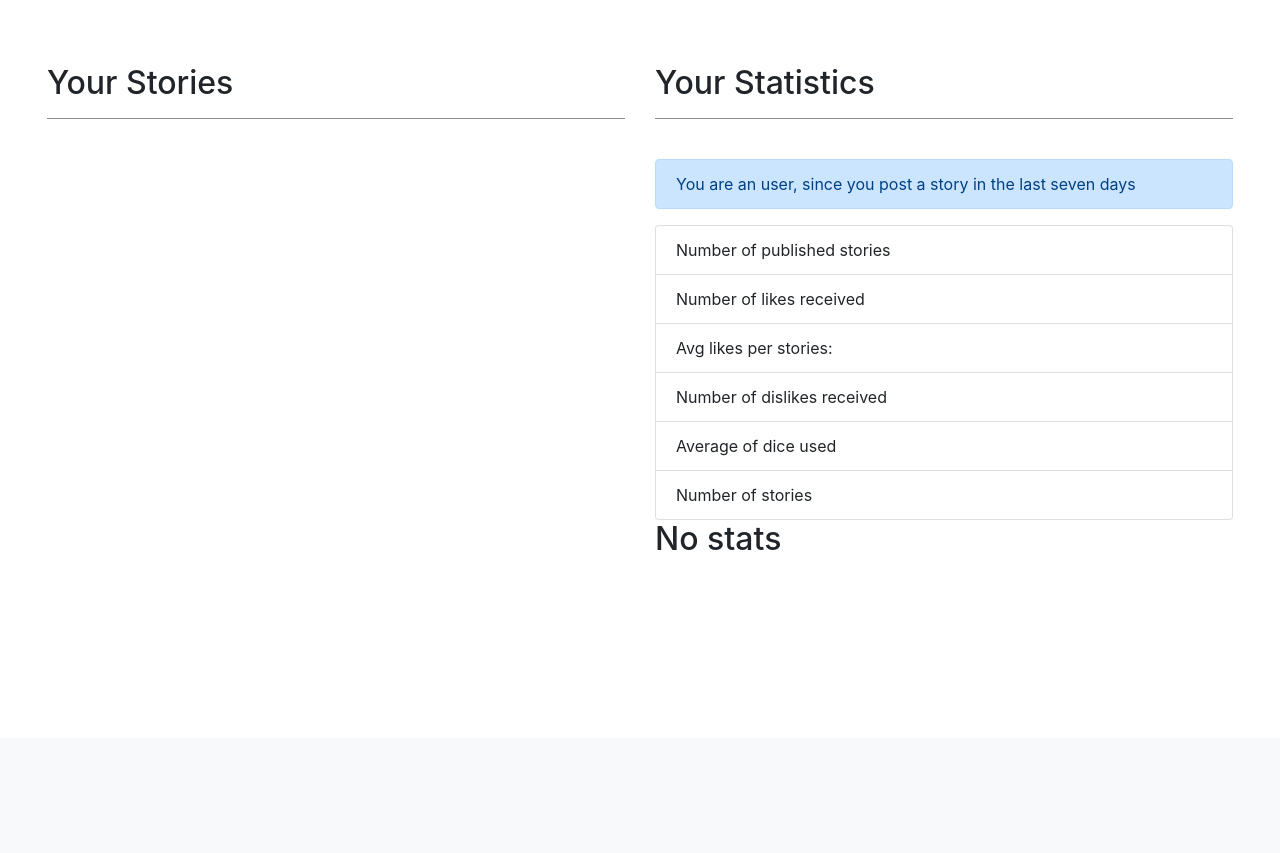
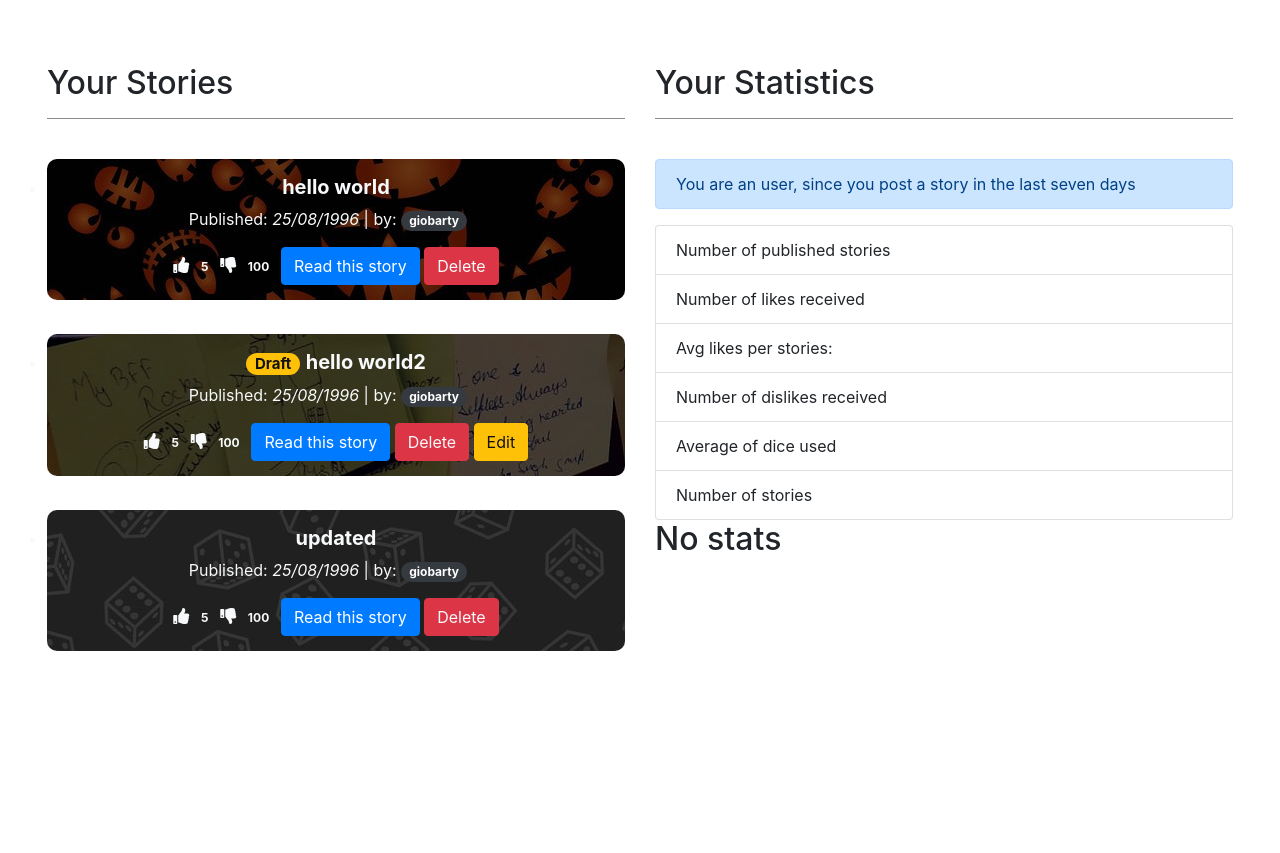
Before and after one commit to giobart/storytellers-fe, a Flask app: page / in a window 1280 px wide. Shown: the part 62-915 px from the top of the page. Before the commit the page ends 612 px from the top, so only its background shows below. Run offline with Flask 2, Linux system fonts and the light colour scheme; some libraries are stand-ins or nearby versions.

Commit message:
Added story js component and story opened js component mocked index, story and stories page fixed webserver

```diff
--- /dev/null
+++ b/requirements.txt
@@ -0,0 +1,3 @@
+flask
+flask-wtf
+pip-tools
--- /dev/null
+++ b/static/scripts/components/StoryComponent.js
@@ -0,0 +1,141 @@
+class StoryComponent {
+
+    //callback = consumer(story_id)
+    set onDeleteStoryCallback(callback) {
+        this.deleteStoryCallbackFunc = callback
+    }
+
+    set theme(theme) {
+        this.themeValue = theme;
+    }
+
+    get theme() {
+        return this.themeValue;
+    }
+
+    set text(text) {
+        this.textValue = text;
+    }
+
+    get text() {
+        return this.textValue;
+    }
+
+    set date(date) {
+        this.dateValue = date;
+    }
+
+    get date() {
+        return this.dateValue;
+    }
+
+    set author(author) {
+        this.authorValue = author;
+    }
+
+    get author() {
+        return this.authorValue;
+    }
+
+    set authorId(authorid) {
+        this.authorIdValue = authorid;
+    }
+
+    get authorId() {
+        return this.authorIdValue;
+    }
+
+    set likes(likes) {
+        this.likesNumber = likes;
+    }
+
+    get likes() {
+        return this.likesNumber;
+    }
+
+    set dislikes(dislikes) {
+        this.dislikesNumber = dislikes;
+    }
+
+    get likes() {
+        return this.likesNumber;
+    }
+
+    set id(id) {
+        this.idValue = id;
+    }
+
+    get id() {
+        return this.idValue;
+    }
+
+    set currentUser(currentUser) {
+        this.currentUserValue = currentUser;
+    }
+
+    get id() {
+        return this.currentUserValue;
+    }
+
+    render() {
+        this.container.append(this.markup());
+        $('#delete-button-story-' + this.idValue).click({param1: this.idValue}, this.deleteStoryCallbackFunc)
+    }
+
+    update() {
+        $('#story-id-' + this.idValue).replaceWith(this.markup());
+        $('#delete-button-story-' + this.idValue).click({param1: this.idValue}, this.deleteStoryCallbackFunc)
+    }
+
+    constructor(container, id) {
+        this.container = container;
+        this.idValue = id;
+    }
+
+    markup() {
+        return `
+
+<li class=" text-light mycard ${this.themeValue} " id="story-id-${this.idValue}">
+  <div class="container" >
+      <div class="row">
+          <div class="col-sm-12 center-block text-center">
+
+              <p>
+              <h5 class="story-text">
+                <!-- if draft theme put draft badge -->
+                ${this.themeValue == 'draft' ? '<span class="badge badge-warning badge-pill">Draft</span>' : ''}
+                <b>${this.textValue}</b>
+              </h5>
+              <span style="margin-right: 1rem;">
+                  Published: <i>${this.dateValue}</i>
+                  | by: <a href="/users/${this.authorIdValue} " class="btn badge badge-pill badge-dark"> ${this.authorValue} </a>
+              </span>
+              </p >
+
+              <i class="fas fa-thumbs-up"></i> <span
+                  class="badge badge-seconary badge-pill"> ${this.likesNumber}</span> <i
+                  class="fas fa-thumbs-down"></i> <span
+                  class="badge badge-seconary badge-pill"> ${this.dislikesNumber}</span>
+
+              <!--<a href="{{like_it_url}}{{story.id}}/1">Like it!</a>-->
+
+              <a class="btn btn-primary" href="/stories/${this.idValue}">Read this
+                  story</a>
+
+              <!-- DELETE BUTTON IF CURRENT USER IS THE CREATOR OF THE STORY-->
+              ${this.currentUserValue == this.authorValue ? `<a class="btn btn-danger" id="delete-button-story-${this.idValue}">Delete</a> ` : ''}
+              <!-- if draft theme put draft badge -->
+              ${this.themeValue == 'draft' ? `<a class="btn btn-warning" href='/stories/${this.idValue}/edit'>Edit</a>\n` : ''}
+
+          </div>
+
+      </div>
+
+  </div>
+</li>
+<br>
+
+    `;
+    }
+
+}
--- a/templates/index.html
+++ b/templates/index.html
@@ -3,11 +3,13 @@
 <head>
     {% include 'html_components/bootstrap.html' %}
     <link href="/static/css/story.css" rel="stylesheet"/>
+    <script src="/static/scripts/components/StoryComponent.js"></script>
 </head>
 
 <body>
 <!--Navigation bar-->
 {% include 'html_components/nav.html' %}
+
 <!--end of Navigation bar-->
 <div class="container-fluid">
     <div class="row">
@@ -25,17 +27,56 @@
                 <h2>Your Stories</h2>
                 <hr class="style1">
                 <br>
-                        {% for story in stories %}
                 <div>
-                                <ul class="list-group">
-                                    {% if story.is_draft %}
-                                        {% include 'html_components/story_draft_template.html' %}
-                                    {% else %}
-                                        {% include 'html_components/story_template.html' %}
-                                    {% endif %}
+                    <ul class="list-group" id="story-list">
+                        <script>
+                            deleteCallback = a => console.log(a.data.param1)
+
+
+                            story = new StoryComponent($('#story-list'), 1)
+                            story.theme = 'halloween'
+                            story.text = 'hello world'
+                            story.date = '25/08/1996'
+                            story.author = 'giobarty'
+                            story.authorId = 1
+                            story.likes = 5
+                            story.dislikes = 100
+                            story.currentUser = 'giobarty'
+                            story.onDeleteStoryCallback = deleteCallback
+                            story.render()
+
+                            story = new StoryComponent($('#story-list'), 2)
+                            story.theme = 'draft'
+                            story.text = 'hello world2'
+                            story.date = '25/08/1996'
+                            story.author = 'giobarty'
+                            story.authorId = 1
+                            story.likes = 5
+                            story.dislikes = 100
+                            story.currentUser = 'giobarty'
+                            story.onDeleteStoryCallback = deleteCallback
+                            story.render()
+
+                            story = new StoryComponent($('#story-list'), 3)
+                            story.theme = 'standard'
+                            story.text = 'hello world3'
+                            story.date = '25/08/1996'
+                            story.author = 'giobarty'
+                            story.authorId = 1
+                            story.likes = 5
+                            story.dislikes = 100
+                            story.currentUser = 'giobarty'
+                            story.onDeleteStoryCallback = deleteCallback
+                            story.render()
+                            story.text = 'updated'
+                            story.update()
+                            story.update()
+                            story.update()
+
+
+                        </script>
                     </ul>
                 </div>
-                        {% endfor %}
 
             </div>
 
@@ -48,7 +89,7 @@
                 <hr class="style1">
                 <br>
                 <div class="alert alert-primary" role="alert">
-                                You are an  user, since you
+                    You are an user, since you
                     post a story in the last seven days
                 </div>
 
--- a/views/home.py
+++ b/views/home.py
@@ -5,13 +5,4 @@
 
 @home.route('/')
 def index():
-    '''
-    Calls the main page of the application.
-
-    Returns:
-        200 -> the user's homepage if a user was logged in.  The user's homepage
-            is filled with the user's stories ordered by date and with the user's
-            statistics.
-        200 -> the application's welcome page if no user was logged in
-    '''
     return render_template('index.html', like_it_url='http://127.0.0.1:5000/stories/')
```
Also changed, not shown: setup.py (added, +8 -0 lines), static/scripts/components/BigStoryComponent.js (added, +205 -0 lines), templates/stories.html (+61 -6 lines), templates/story.html (+26 -15 lines), tox.ini (added, +14 -0 lines), views/auth.py (+11 -1 lines), views/stories.py (+22 -1 lines). Lines whose indentation alone changed are shown as unchanged.
